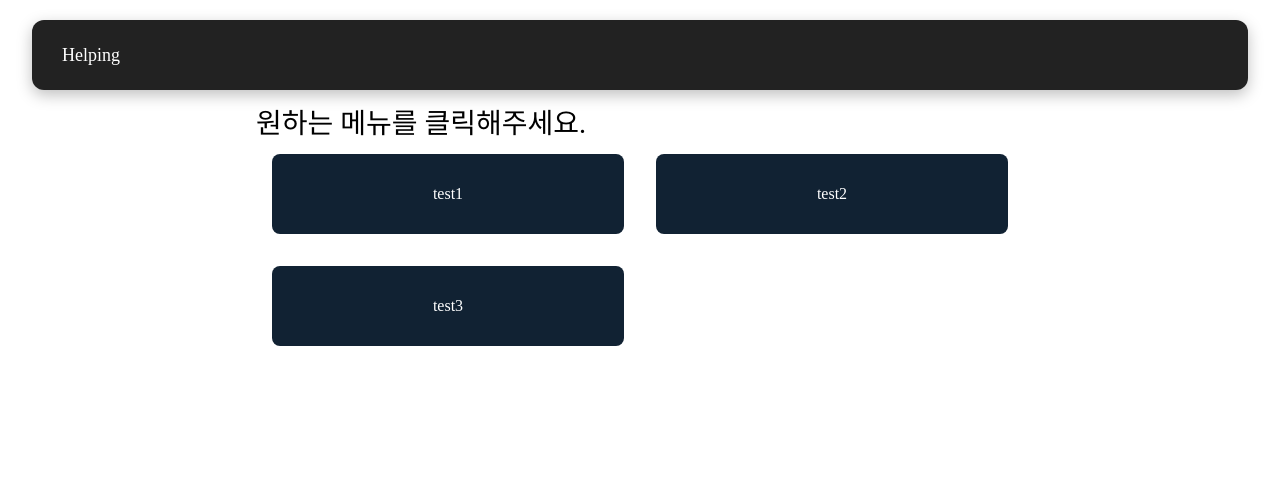
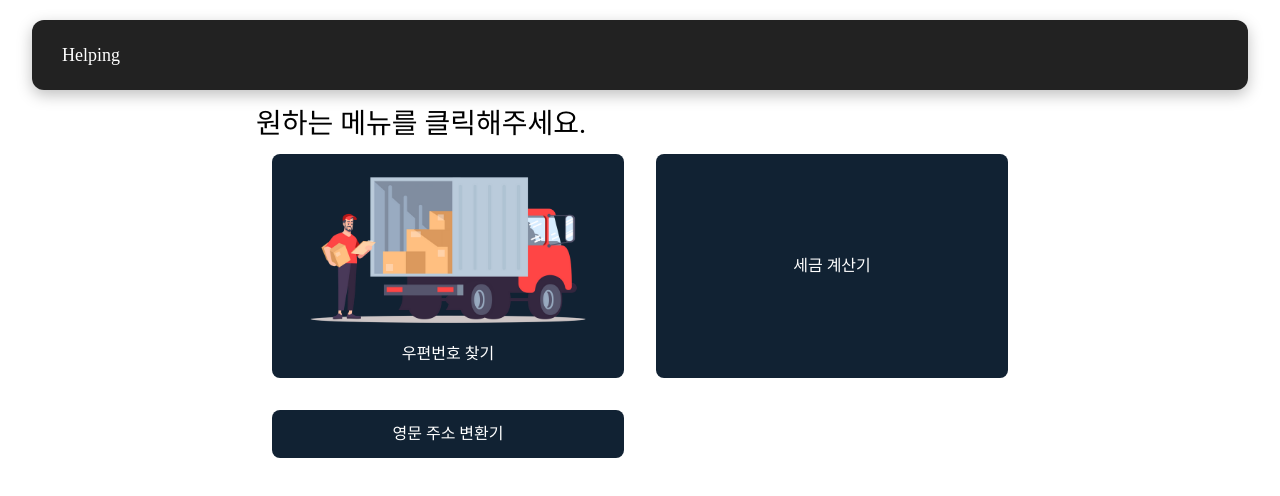
Before and after one commit to kbhetrr/helping.kr, a React (Create React App) app: page / in a window 1280 px wide. Shown: the top 496 px of the page. Built offline with nearby package versions, Linux system fonts and the light colour scheme.

Commit message:
KKH: 메인 화면 수정

```diff
--- a/src/App.tsx
+++ b/src/App.tsx
@@ -12,9 +12,12 @@ const App = () => {
           원하는 메뉴를 클릭해주세요.
         </Title>
         <CardView>
-          <Card>test1</Card>
-          <Card>test2</Card>
-          <Card>test3</Card>
+          <Card>
+            <CardImg alt="post" src="img/post.png" />
+            우편번호 찾기
+          </Card>
+          <Card>세금 계산기</Card>
+          <Card>영문 주소 변환기</Card>
         </CardView>
       </Container>
     </>
@@ -34,6 +37,10 @@ const Container = styled.div`
 const Title = styled.div`
   font-family: serif;
   font-size: 28px;
+
+  @media (max-width: 768px) {
+    padding: 0 1rem;
+  }
 `;
 
 const CardView = styled.div`
@@ -43,18 +50,24 @@ const CardView = styled.div`
 
 const Card = styled.div`
   width: calc(50% - 2rem);
-  height: 80px;
   color: #fff;
   margin: 1rem;
   display: flex;
+  flex-direction: column;
   align-items: center;
   justify-content: center;
   background-color: #123;
   border-radius: 8px;
+  padding: 16px;
 
   @media (max-width: 768px) {
     width: 100%;
   }
 `;
 
+const CardImg = styled.img`
+  height: 160px;
+  margin-bottom: 16px;
+`;
+
 export default App;
```
Also changed, not shown: public/img/post.png (added).
